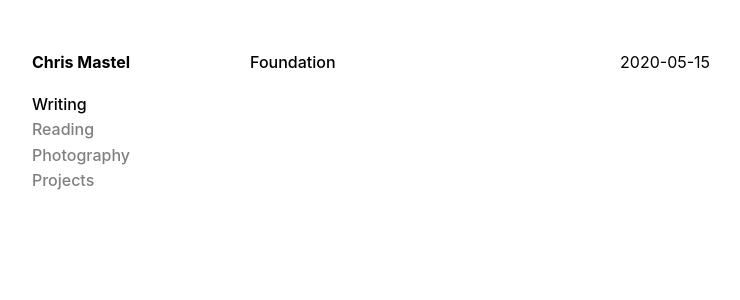
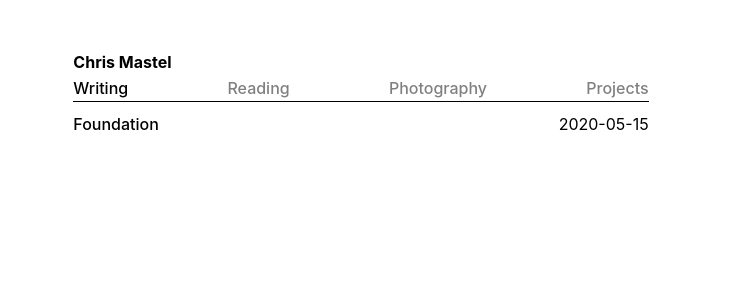
Before and after one commit to cmastel/feather-azure, a Jekyll site: the page built from index.md, in a window 1280 px wide. Shown: the top 300 px of the page, without its empty margins (279-1019 px from the left). Built offline with Jekyll 4.4.1, drawn with Linux system fonts in a browser that asks for light colours.

Commit message:
update to use Grid, easy responsive layout

```diff
--- a/_layouts/default.html
+++ b/_layouts/default.html
@@ -9,15 +9,13 @@
   <body>
     <div class="flex-container">
       <nav>
-        <div class="nav-list">
           <h1>Chris Mastel</h1>
-          <ul>
-            <li><a href="/">Writing</a></li>
-            <li><a class="future">Reading</a></li>
-            <li><a class="future">Photography</a></li>
-            <li><a class="future">Projects</a></li>
-          </ul>
-        </div>
+          <div class="nav-list">
+            <span><a href="/">Writing</a></span>
+            <span><a class="future">Reading</a></span>
+            <span><a class="future">Photography</a></span>
+            <span><a class="future">Projects</a></span>
+          </div>
       </nav>
 
       {{ content}}
--- a/_sass/_post.scss
+++ b/_sass/_post.scss
@@ -1,18 +1,8 @@
-.post {
-  margin-left: 20px;
-  h1 {
-    margin-top: 8px;
-  }
-}
+// .post {
+//   grid-column: 2;
 
-@media (max-width: 1024px) {
-  .post {
-    width: 90%;
-    max-width: 640px;
-    padding-left: 20px;
-    padding-right: 20px;
-    margin-left: auto;
-    margin-right: auto;
-  }
-
-}
+//   h1 {
+//     font-size: 1.2em;
+//     margin-top: 0px;
+//   }
+// }
--- a/_sass/main.scss
+++ b/_sass/main.scss
@@ -14,10 +14,11 @@ body {
 
 
   .flex-container {
-    display: flex;
-    flex-direction: row;
-    justify-content: center;
-    align-items: flex-start;
+    display: grid;
+    grid-template-columns:
+      minmax(1.2rem, 1fr)
+      minmax(20px, 57ch)
+      minmax(1.2rem, 1fr);
     margin-top: 50px;
 
       .future {
@@ -32,73 +33,42 @@ body {
       }
 
       a:hover {
-        text-decoration: underline;
+        color: #E54646;
       }
 
       nav {
-        align-self: flex-start;
-        margin-left: 20px;
-        margin-right: 80px;
+        grid-column: 2;
+        border-bottom: 1px solid black;
+        margin-bottom: 10px;
+
         h1 {
           font-size: 1.0em;
           line-height: 1.6;
           margin: 0em;
         }
 
-        ul {
-          list-style-type: none;
-          padding: 0;
+        .nav-list {
+          display: flex;
+          justify-content: space-between;
         }
       }
 
       .post-list {
-        align-self: flex-start;
-        min-width: 500px;
+        grid-column: 2;
 
-        ul {
-          list-style-type: none;
-          margin: 0;
+        .line-item {
+          display: flex;
+          justify-content: space-between;
+        }
+      }
 
-          .line-item {
-            display: flex;
-            flex-direction: row;
-            justify-content: space-between;
-          }
+      .post {
+        grid-column: 2;
+
+        h1 {
+          font-size: 1.2em;
+          margin-top: 0px;
         }
       }
   }
-
-  @media (max-width: 1024px) {
-    .flex-container {
-      display: flex;
-      flex-direction: column;
-      justify-content: center;
-      width: 100%;
-      margin-top: 20px;
-
-      nav {
-        border-bottom: 1px solid $bodyColor;
-        width: 100%;
-        margin-left: 0px;
-        margin-right: 0px;
-        display: flex;
-
-        .nav-list {
-          justify-self: center;
-          width: 70%;
-        }
-    }
-
-    .post-list {
-      min-width: 0;
-      width: 70%;
-
-      ul {
-        padding: 0;
-      }
-    }
-  }
-
-  }
-
 }
--- a/index.md
+++ b/index.md
@@ -5,12 +5,10 @@ title: "chrismastel.ca"
 
 
 <div class="post-list">
-  <ul>
-    {% for post in site.posts %}
-      <li class="line-item">
-        <a href="{{ post.url }}">{{ post.title }}</a>
-        <span>{{ post.date | date: "%Y-%m-%d" }}</span>
-      </li>
-    {% endfor %}
-  </ul>
+  {% for post in site.posts %}
+    <div class="line-item">
+      <a href="{{ post.url }}">{{ post.title }}</a>
+      <span>{{ post.date | date: "%Y-%m-%d" }}</span>
+    </div>
+  {% endfor %}
 </div>
```
Also changed, not shown: buildspec.yml (deleted, +0 -12 lines), 5 other files.
